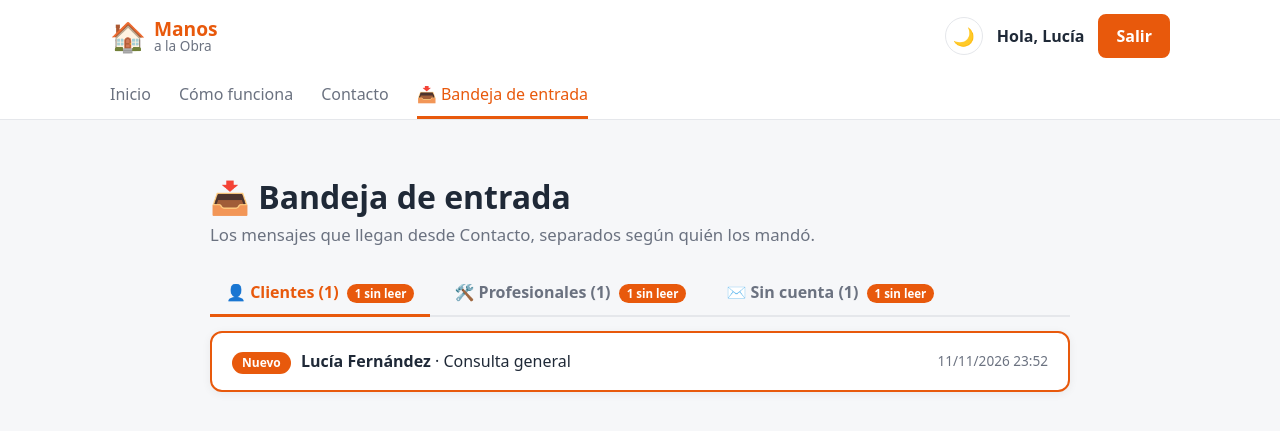
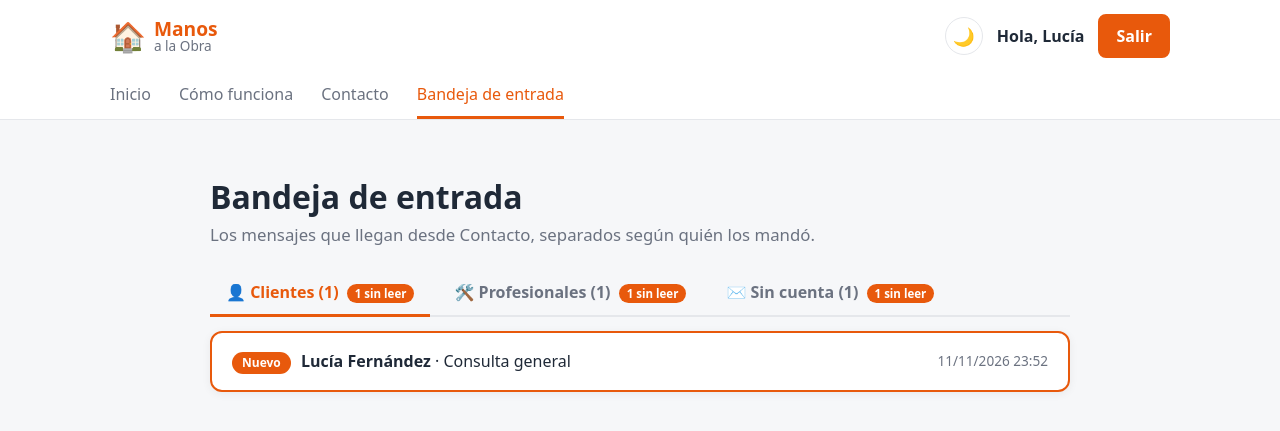
Before and after one commit to juampzdev/manos_a_la_obra_con_css, a PHP site: page /manos_a_la_obra_con_css/bandeja.php in a window 1280 px wide. Shown: the top 431 px of the page. Run offline with PHP 8.4, Linux system fonts and the light colour scheme; a user stored in the database is signed in; data comes from the database, SQL or seed files in the repository; data that the repository does not hold is empty.

Commit message:
Sacar el emoji de 'Bandeja de entrada'
Co-Authored-By: Claude Opus 5.5 <noreply@anthropic.com>
Claude-Session: https://claude.ai/code/session_01V3wq3Zyxurdy5nyKCo8G2a

```diff
--- a/bandeja.php
+++ b/bandeja.php
@@ -192,13 +192,13 @@ foreach ($consulta->get_result()->fetch_all(MYSQLI_ASSOC) as $respuesta) {
             <a href="index.php">Inicio</a>
             <a href="como_funciona.php">Cómo funciona</a>
             <a href="contacto.php">Contacto</a>
-            <a href="bandeja.php" class="activo">📥 Bandeja de entrada</a>
+            <a href="bandeja.php" class="activo">Bandeja de entrada</a>
         </nav>
     </header>
 
     <main class="seccion">
         <div class="contenedor contenedor-bandeja">
-            <h1 class="como-titulo">📥 Bandeja de entrada</h1>
+            <h1 class="como-titulo">Bandeja de entrada</h1>
             <p class="como-intro">Los mensajes que llegan desde Contacto, separados según quién los mandó.</p>
 
             <?php if ($aviso): ?>
--- a/como_funciona.php
+++ b/como_funciona.php
@@ -80,7 +80,7 @@ $es_destacado    = $mi_perfil && $mi_perfil["destacado_hasta"] !== null && $mi_p
             <a href="contacto.php">Contacto</a>
             <?php if (($_SESSION["usuario_tipo"] ?? "") === "admin"): ?>
                 <!-- Solo el administrador ve esta pestaña -->
-                <a href="bandeja.php">📥 Bandeja de entrada</a>
+                <a href="bandeja.php">Bandeja de entrada</a>
             <?php endif; ?>
         </nav>
     </header>
--- a/index.php
+++ b/index.php
@@ -206,7 +206,7 @@ if (($_SESSION["usuario_tipo"] ?? "") === "profesional") {
             <a href="contacto.php">Contacto</a>
             <?php if (($_SESSION["usuario_tipo"] ?? "") === "admin"): ?>
                 <!-- Solo el administrador ve esta pestaña -->
-                <a href="bandeja.php">📥 Bandeja de entrada</a>
+                <a href="bandeja.php">Bandeja de entrada</a>
             <?php endif; ?>
         </nav>
     </header>
@@ -254,7 +254,7 @@ if (($_SESSION["usuario_tipo"] ?? "") === "profesional") {
                     <?php elseif ($tipo_usuario === "cliente"): ?>
                         <a href="#profesionales" class="boton boton-lleno">Buscar profesionales</a>
                     <?php elseif ($tipo_usuario === "admin"): ?>
-                        <a href="bandeja.php" class="boton boton-lleno">📥 Ir a la bandeja de entrada</a>
+                        <a href="bandeja.php" class="boton boton-lleno">Ir a la bandeja de entrada</a>
                     <?php else: ?>
                         <a href="#profesionales" class="boton boton-lleno">Buscar profesionales</a>
                         <a href="registro.php" class="boton boton-borde">Publicar servicio</a>
```
Also changed, not shown: README.md.
